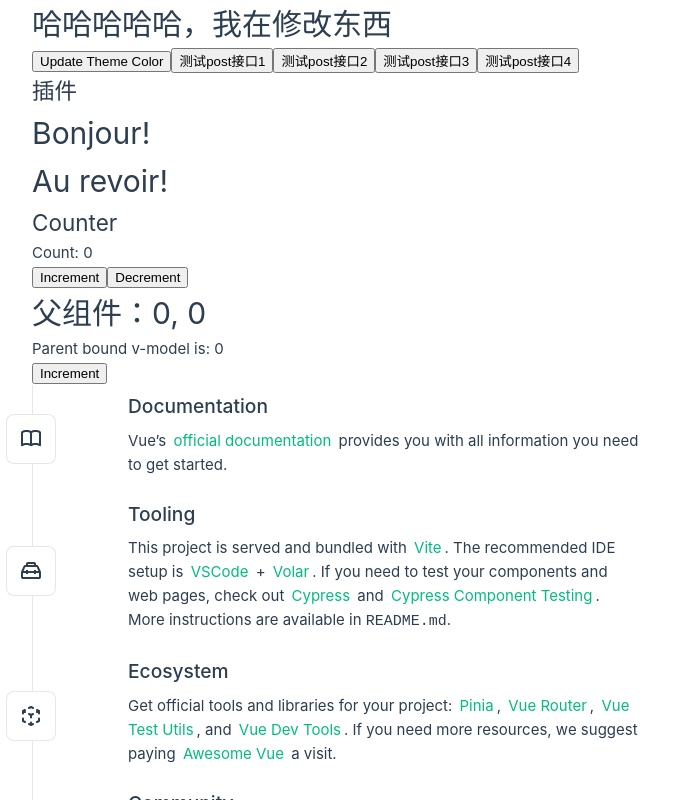
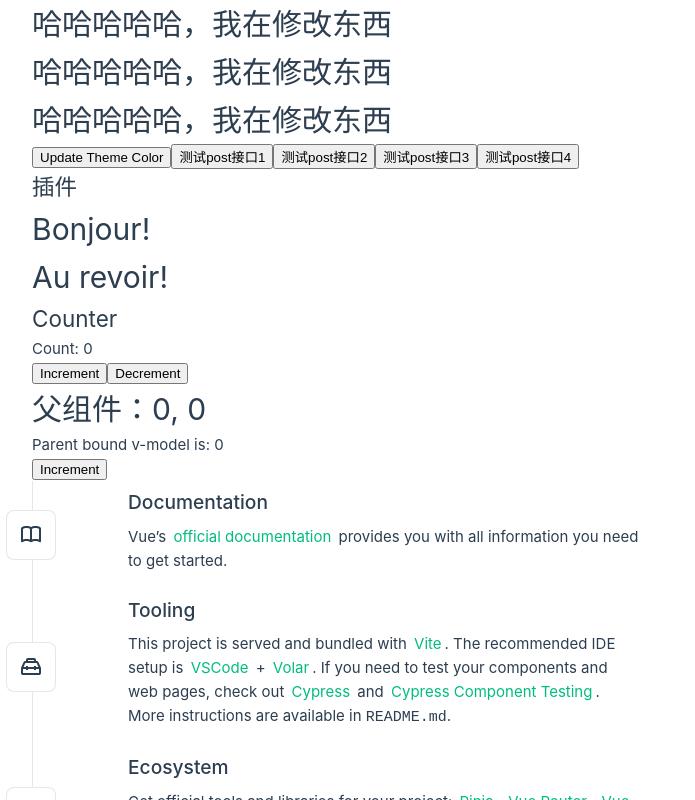
Before and after one commit to PerfictGrassland/vue3Test01, a Vue app: page /#/ in a window 1280 px wide. Shown: the top 800 px of the page, without its empty margins (0-695 px from the left). Built offline with nearby package versions, Linux system fonts and the light colour scheme; no server answers.

Commit message:
fix: 测试改动

```diff
--- a/src/views/HomeView.vue
+++ b/src/views/HomeView.vue
@@ -759,6 +759,8 @@ const $translate = Instance?.appContext.config.globalProperties.$translate;
       <button @click="increment">Increment</button>
     </div> -->
     <h1>哈哈哈哈哈，我在修改东西</h1>
+    <h1>哈哈哈哈哈，我在修改东西</h1>
+    <h1>哈哈哈哈哈，我在修改东西</h1>
     <button @click="updateThemeColor">Update Theme Color</button>
 
     <button @click="postTest1">测试post接口1</button>
```
